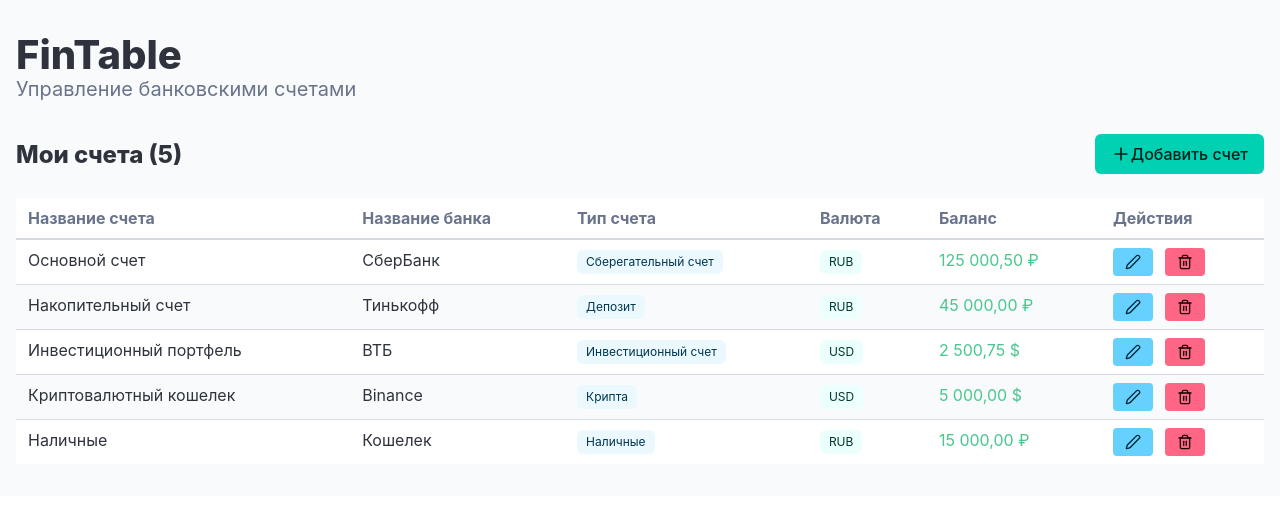
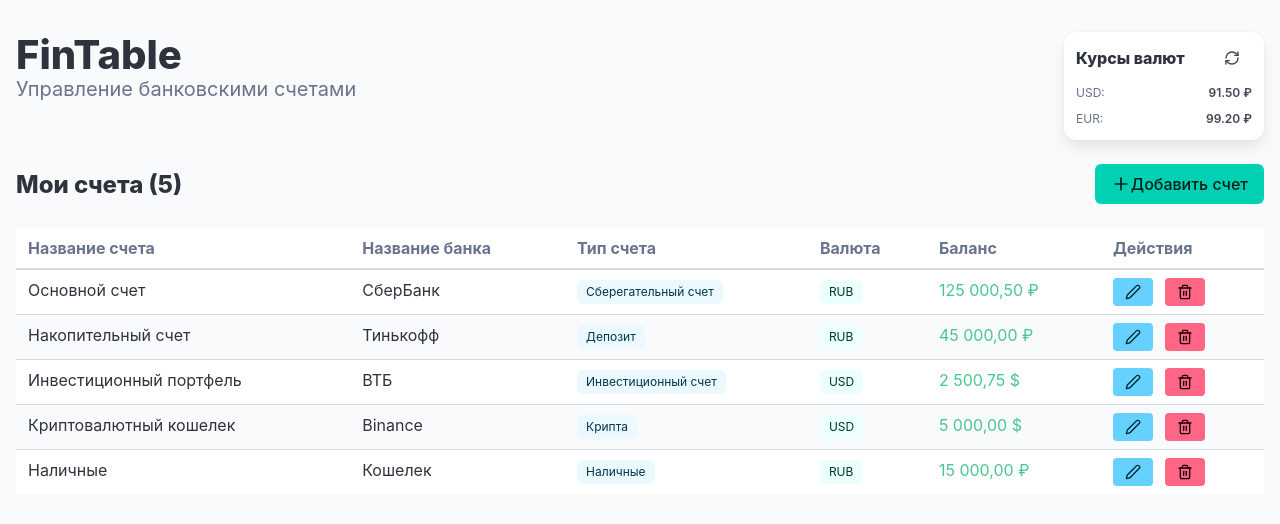
Before and after one commit to buharov-alexander/FinTable, a React (Create React App) app: page / in a window 1280 px wide. Shown: the top 524 px of the page. Built offline with nearby package versions, Linux system fonts and the light colour scheme.

Commit message:
add ExchangeRatesWidget

```diff
--- a/src/App.tsx
+++ b/src/App.tsx
@@ -3,6 +3,7 @@ import { QueryClient, QueryClientProvider } from '@tanstack/react-query';
 import { ReactQueryDevtools } from '@tanstack/react-query-devtools';
 import AccountTable from './components/AccountTable';
 import AddAccountForm from './components/AddAccountForm';
+import ExchangeRatesWidget from './components/ExchangeRatesWidget';
 import { useAccounts } from './hooks/useAccounts';
 import 'bulma/css/bulma.min.css';
 
@@ -37,10 +38,17 @@ function AppContent() {
   return (
     <div className="container is-fluid" style={{ padding: '2rem 1rem' }}>
       <div className="container" style={{ maxWidth: '1280px', margin: '0 auto' }}>
-        <section className="section" style={{ padding: '0 0 2rem 0' }}>
-          <h1 className="title is-2">FinTable</h1>
-          <p className="subtitle has-text-grey">Управление банковскими счетами</p>
-        </section>
+        <div className="is-flex is-justify-content-space-between is-align-items-start mb-5">
+          <div style={{ flex: 1 }}>
+            <section className="section" style={{ padding: '0 0 2rem 0' }}>
+              <h1 className="title is-2">FinTable</h1>
+              <p className="subtitle has-text-grey">Управление банковскими счетами</p>
+            </section>
+          </div>
+          <div className="ml-4">
+            <ExchangeRatesWidget />
+          </div>
+        </div>
 
         <section className="section" style={{ padding: '0' }}>
           <div className="level" style={{ marginBottom: '1.5rem' }}>
--- /dev/null
+++ b/src/api/exchangeRates.ts
@@ -0,0 +1,18 @@
+import { ExchangeRate } from '../constants/exchangeRates';
+
+// Моковые данные для курсов валют (в реальном приложении здесь был бы API запрос)
+const mockExchangeRates: ExchangeRate = {
+  USD: 91.5,
+  EUR: 99.2
+};
+
+// Имитация задержки сети
+const delay = (ms: number) => new Promise(resolve => setTimeout(resolve, ms));
+
+export const exchangeRatesApi = {
+  // Получение текущих курсов валют
+  async getExchangeRates(): Promise<ExchangeRate> {
+    await delay(1000); // Имитация запроса к API
+    return { ...mockExchangeRates };
+  }
+};
--- /dev/null
+++ b/src/components/ExchangeRatesWidget.tsx
@@ -0,0 +1,50 @@
+import React from 'react';
+import { useExchangeRates } from '../hooks/useExchangeRates';
+import { RefreshCw } from 'lucide-react';
+
+const ExchangeRatesWidget: React.FC = () => {
+  const { rates, isLoading, error, refetch } = useExchangeRates();
+
+  if (error) {
+    return (
+      <div className="notification is-danger is-light" style={{ padding: '0.5rem 1rem', fontSize: '0.875rem' }}>
+        Ошибка загрузки курсов
+      </div>
+    );
+  }
+
+  return (
+    <div className="box" style={{ padding: '0.75rem', minWidth: '200px' }}>
+      <div className="is-flex is-align-items-center is-justify-content-space-between mb-3">
+        <h4 className="title is-6 mb-0">Курсы валют</h4>
+        <button
+          className="button is-small is-white is-text"
+          onClick={() => refetch()}
+          disabled={isLoading}
+          title="Обновить курсы"
+        >
+          <RefreshCw size={16} className={isLoading ? 'is-spinning' : ''} />
+        </button>
+      </div>
+
+      {isLoading ? (
+        <div className="has-text-centered py-2">
+          <div className="loader is-small"></div>
+        </div>
+      ) : rates ? (
+        <div className="is-size-7">
+          <div className="is-flex is-justify-content-space-between mb-2">
+            <span className="has-text-grey">USD:</span>
+            <span className="has-text-weight-semibold">{rates.USD.toFixed(2)} ₽</span>
+          </div>
+          <div className="is-flex is-justify-content-space-between">
+            <span className="has-text-grey">EUR:</span>
+            <span className="has-text-weight-semibold">{rates.EUR.toFixed(2)} ₽</span>
+          </div>
+        </div>
+      ) : null}
+    </div>
+  );
+};
+
+export default ExchangeRatesWidget;
--- /dev/null
+++ b/src/constants/exchangeRates.ts
@@ -0,0 +1,11 @@
+export interface ExchangeRate {
+  USD: number;
+  EUR: number;
+}
+
+export interface ExchangeRatesState {
+  rates: ExchangeRate;
+  lastUpdated: Date | null;
+  isLoading: boolean;
+  error: string | null;
+}
--- /dev/null
+++ b/src/hooks/useExchangeRates.ts
@@ -0,0 +1,23 @@
+import { useQuery } from '@tanstack/react-query';
+import { exchangeRatesApi } from '../api/exchangeRates';
+
+export const useExchangeRates = () => {
+  const {
+    data: rates,
+    isLoading,
+    error,
+    refetch
+  } = useQuery({
+    queryKey: ['exchangeRates'],
+    queryFn: () => exchangeRatesApi.getExchangeRates(),
+    staleTime: 5 * 60 * 1000, // Кэшировать на 5 минут
+    refetchInterval: 5 * 60 * 1000, // Обновлять каждые 5 минут
+  });
+
+  return {
+    rates,
+    isLoading,
+    error,
+    refetch
+  };
+};
```
